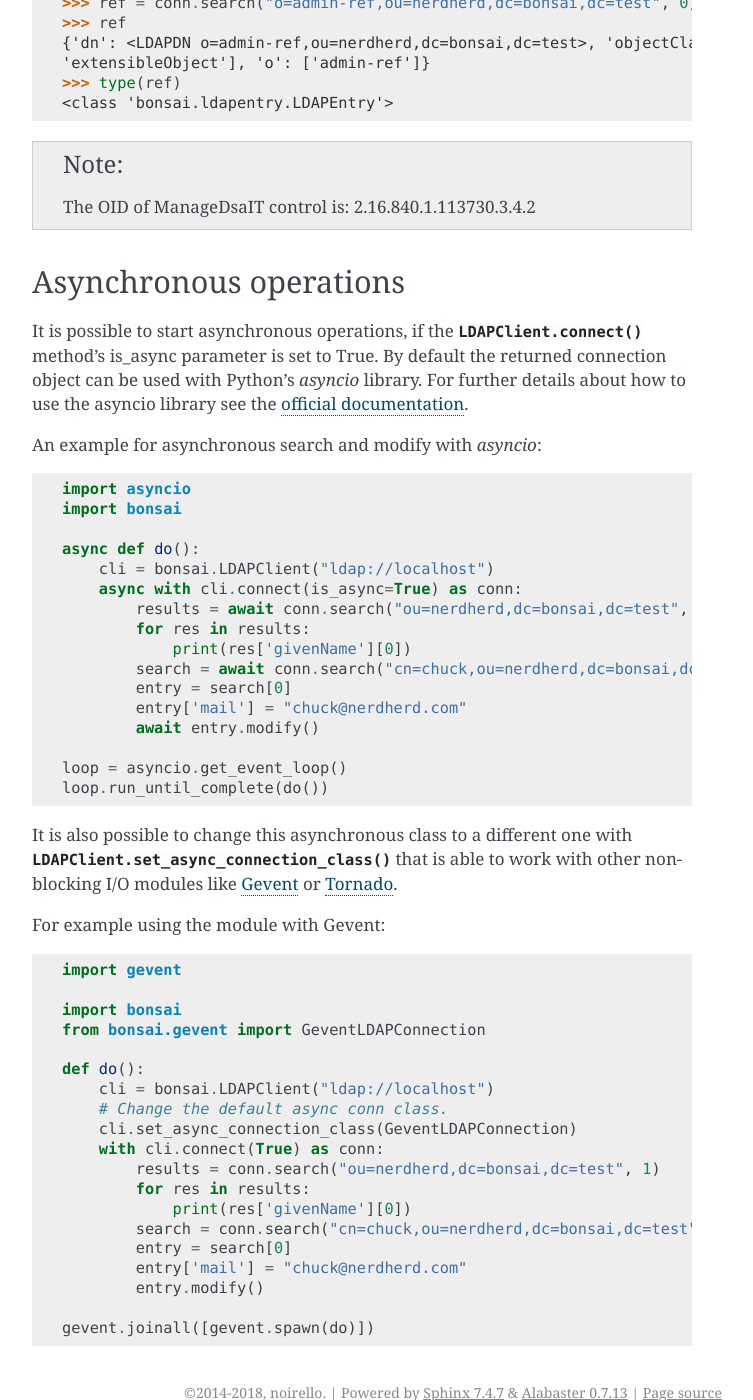
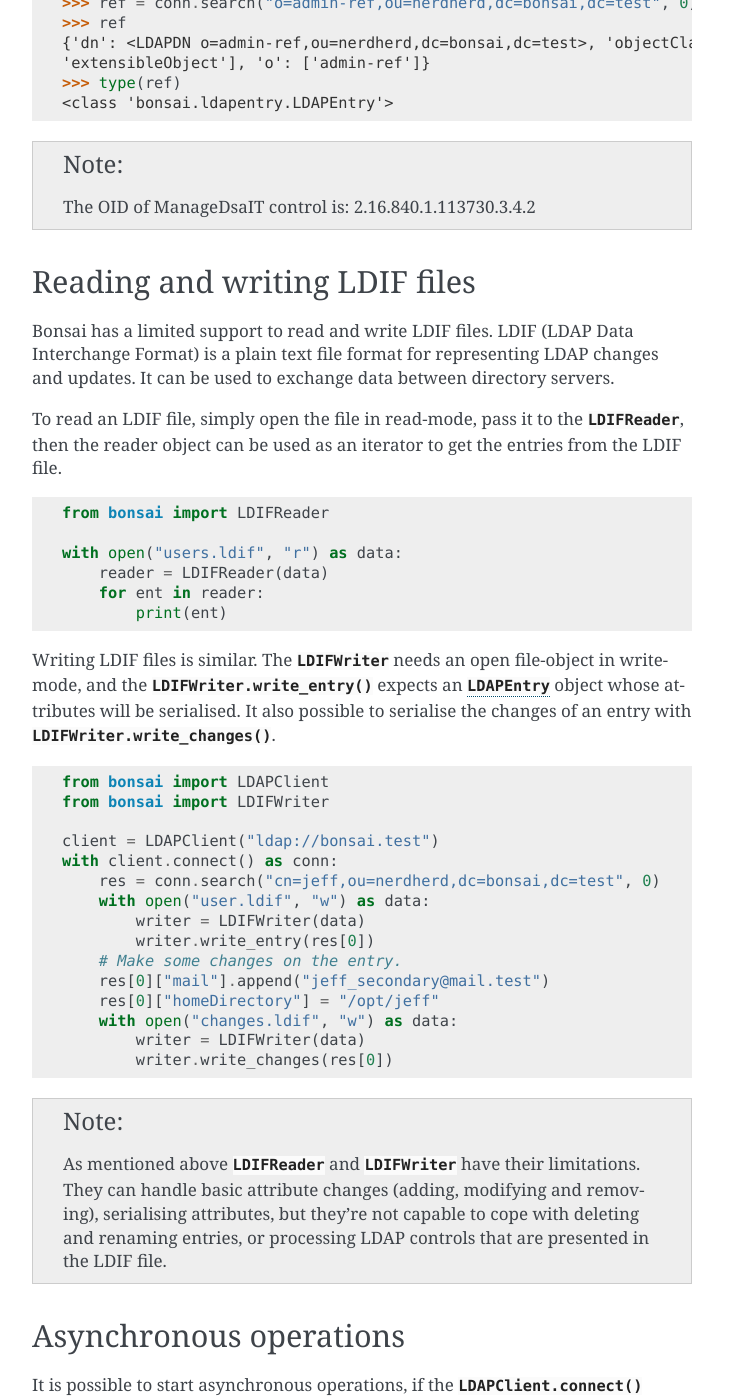
Before and after one commit to noirello/bonsai, a Sphinx documentation site: the page built from docs/advanced.rst, in a window 1280 px wide and 1400 px high, scrolled down 8735 px. Shown: the whole window, without its empty margins (388-1141 px from the left). Built offline with Sphinx 7.4.7, drawn with Linux system fonts in a browser that asks for light colours; some of the changed text lies outside the part shown.

Commit message:
Add a section about LDIFReader and LDIFWriter in advance.rst

```diff
--- a/docs/advanced.rst
+++ b/docs/advanced.rst
@@ -368,6 +368,55 @@ removed, and modified just like entries.
 .. note::
     The OID of ManageDsaIT control is: 2.16.840.1.113730.3.4.2
 
+Reading and writing LDIF files
+==============================
+
+Bonsai has a limited support to read and write LDIF files. LDIF (LDAP Data Interchange Format)
+is a plain text file format for representing LDAP changes and updates. It can be used to exchange
+data between directory servers.
+
+To read an LDIF file, simply open the file in read-mode, pass it to the :class:`LDIFReader`,
+then the reader object can be used as an iterator to get the entries from the LDIF file.
+
+.. code-block:: python3
+
+    from bonsai import LDIFReader
+
+    with open("users.ldif", "r") as data:
+        reader = LDIFReader(data)
+        for ent in reader:
+            print(ent)
+
+
+Writing LDIF files is similar. The :class:`LDIFWriter` needs an open file-object in write-mode,
+and the :meth:`LDIFWriter.write_entry` expects an :class:`LDAPEntry` object whose attributes will be
+serialised. It also possible to serialise the changes of an entry with :meth:`LDIFWriter.write_changes`.
+
+.. code-block:: python3
+
+    from bonsai import LDAPClient
+    from bonsai import LDIFWriter
+
+    client = LDAPClient("ldap://bonsai.test")
+    with client.connect() as conn:
+        res = conn.search("cn=jeff,ou=nerdherd,dc=bonsai,dc=test", 0)
+        with open("user.ldif", "w") as data:
+            writer = LDIFWriter(data)
+            writer.write_entry(res[0])
+        # Make some changes on the entry.
+        res[0]["mail"].append("jeff_secondary@mail.test")
+        res[0]["homeDirectory"] = "/opt/jeff"
+        with open("changes.ldif", "w") as data:
+            writer = LDIFWriter(data)
+            writer.write_changes(res[0])
+
+.. note::
+
+    As mentioned above :class:`LDIFReader` and :class:`LDIFWriter` have their limitations. They
+    can handle basic attribute changes (adding, modifying and removing), serialising attributes,
+    but they're not capable to cope with deleting and renaming entries, or processing LDAP controls
+    that are presented in the LDIF file.
+
 Asynchronous operations
 =======================
 
```
